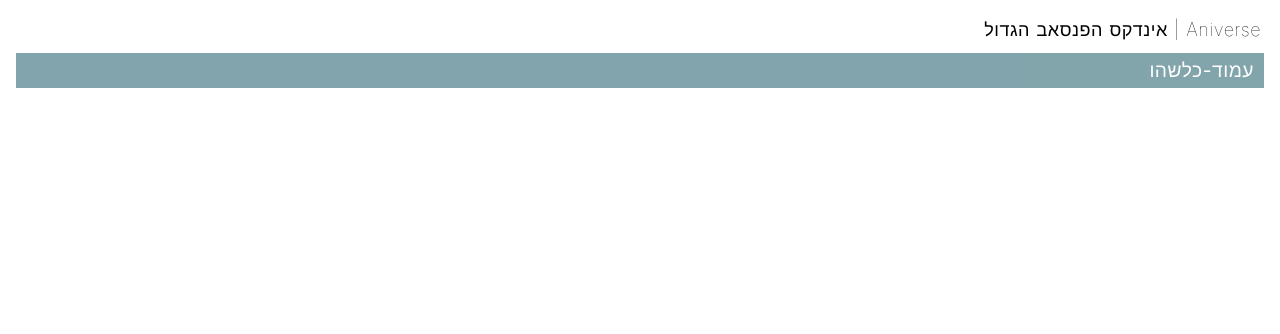
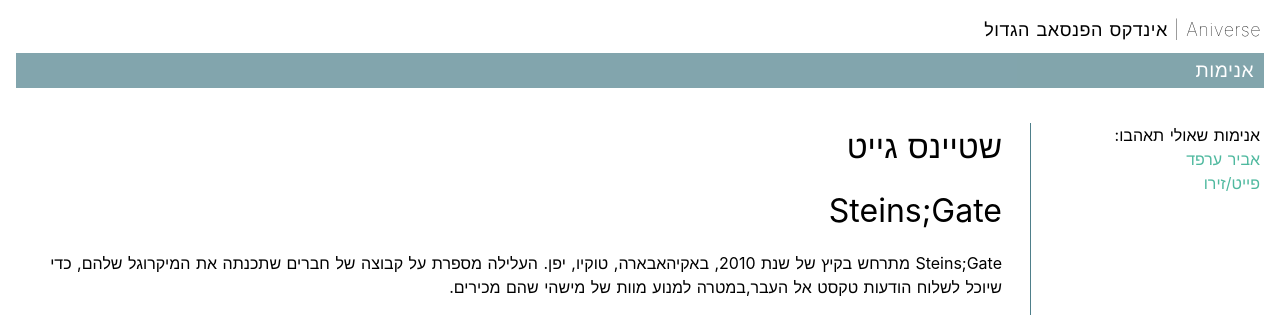
Before and after one commit to aniverse-moe/AniverseUI, a Nuxt app: page /anime/000001 in a window 1280 px wide. Shown: the top 334 px of the page. Built offline with nearby package versions, Linux system fonts and the light colour scheme; no server answers.

Commit message:
Add anime pages and anime list page

```diff
--- /dev/null
+++ b/assets/fakeData/anime.js
@@ -0,0 +1,22 @@
+export default {
+  animeList: [
+    {
+      id: '000001',
+      hebTitle: 'שטיינס גייט',
+      engTitle: 'Steins;Gate',
+      description: 'Steins;Gate מתרחש בקיץ של שנת 2010, באקיהאבארה, טוקיו, יפן.\nהעלילה מספרת על קבוצה של חברים שתכנתה את המיקרוגל שלהם, כדי שיוכל לשלוח הודעות טקסט אל העבר,במטרה למנוע מוות של מישהי שהם מכירים.'
+    },
+    {
+      id: '000002',
+      hebTitle: 'אביר ערפד',
+      engTitle: 'Vampire Knight',
+      description: 'הזיכרונות הראשונות של יוקי קרוס מתחילים בלילה מושלג,לפני 10 שנים היא הותקפה ע”י ערפד ולמזלה הציל אותה ערפד אחר. הערפד שהציל אותה לוקח אותה לאקדמיית קרוס,שם הוא לוקח אותה למנהל והוא מחליט לאמץ אותה לבת שלו.'
+    },
+    {
+      id: '000003',
+      hebTitle: 'פייט/זירו',
+      engTitle: 'Fate/Zero',
+      description: 'מלחמת הגביע הקדוש – לרדוף אחרי כוחו של ה”גביע הקדוש” שממלא משאלה, תחרות שבה שבעה קוסמים מזמנים שבע נשמות הירואיות שנלחמות זו בזו בשביל הגביע. בשלושת המלחמות הקודמות אף אחד לא הצליח להגיע לגביע הקדוש, ומלחמה חדשה בפתח.'
+    }
+  ]
+}
--- a/components/TopNavbar.vue
+++ b/components/TopNavbar.vue
@@ -8,8 +8,8 @@
       <div class="subheader">
         <ul>
           <li>
-            <nuxt-link :to="`/`">
-              עמוד-כלשהו
+            <nuxt-link :to="`/anime`">
+              אנימות
             </nuxt-link>
           </li>
         </ul>
@@ -22,7 +22,7 @@
 export default {}
 </script>
 
-<style scoped>
+<style scoped lang="scss">
 nav {
   display: flex;
   justify-content: space-between;
@@ -42,7 +42,7 @@
 }
 .nav .logo .subheader {
   opacity: 0.7;
-  background-color: #4e7f8a;
+  background-color: #4e7f8a; // TODO: use color variable
   padding: 3px 10px 3px 10px;
   margin-top: 10px;
   min-height: 35px;
--- /dev/null
+++ b/pages/anime/_id.vue
@@ -0,0 +1,122 @@
+<template>
+  <div class="container-under-navbar">
+    <div class="page-container">
+      <article>
+        <h1 class="heb-title">
+          {{ currAnime.hebTitle }}
+        </h1>
+        <h1 class="eng-title">
+          {{ currAnime.engTitle }}
+        </h1>
+        <p>{{ currAnime.description }}</p>
+      </article>
+
+      <aside>
+        <h4 dir="rtl">
+          אנימות שאולי תאהבו:
+        </h4>
+        <ul>
+          <li v-for="related in relatedAnimes" :key="related.id">
+            <nuxt-link :to="`/anime/${related.id}`">
+              {{ related.hebTitle }}
+            </nuxt-link>
+          </li>
+        </ul>
+      </aside>
+    </div>
+  </div>
+</template>
+
+<script>
+import fakeAnime from '~/assets/fakeData/anime'
+
+export default {
+  middleware ({ params, error }) {
+    // Check if url-anime-id not in animeList
+    if (!fakeAnime.animeList.some((e) => e.id === params.id)) {
+      return error({ statusCode: 404, message: 'Anime Page Not Found' })
+    }
+  },
+
+  data () {
+    return {
+      // The anime id that is specified in the url
+      // (Because we named the file _id.vue)
+      id: this.$route.params.id,
+
+      animeList: fakeAnime.animeList
+    }
+  },
+
+  computed: {
+    currAnime () {
+      return this.animeList.find((a) => a.id === this.id)
+    },
+
+    relatedAnimes () {
+      return this.animeList.filter((a) => a.id !== this.id)
+    },
+  },
+
+  head () {
+    return {
+      title: `${this.currAnime.engTitle}`
+    }
+  },
+}
+</script>
+
+<style scoped lang="scss">
+.container-under-navbar {
+  margin-top: 35px;
+}
+
+.page-container {
+  display: flex;
+  justify-content: space-between;
+  line-height: 1.5;
+  text-align: right;
+}
+
+article * {
+  margin-bottom: 1rem;
+  direction: rtl;
+}
+
+aside {
+  min-width: 234px;
+  max-width: 234px;
+  padding-left: 2rem;
+  padding-right: 4px;
+  border-left: 1px solid #4e7f8a; // TODO: use color variable
+  margin-left: 28px;
+}
+
+%title {
+  font-size: 2rem;
+}
+
+.heb-title {
+  @extend %title;
+  direction: rtl;
+}
+
+.eng-title {
+  @extend %title;
+  direction: ltr;
+}
+
+a {
+  color: #4fb99f;
+  text-decoration: none;
+  transition: all 0.3s ease;
+
+  &:hover {
+    color: #068587;
+  }
+}
+
+h3 {
+  font-weight: bold;
+}
+</style>
--- /dev/null
+++ b/pages/anime/index.vue
@@ -0,0 +1,58 @@
+<template>
+  <div class="container-under-navbar">
+    <div class="container-middle">
+      <div>
+        <h1 class="title">
+          אנימות
+        </h1>
+        <ul>
+          <li v-for="anime in animeList" :key="anime.id" dir="rtl">
+            <nuxt-link :to="`/anime/${anime.id}`">
+              {{ anime.hebTitle }} ({{ anime.engTitle }})
+            </nuxt-link>
+          </li>
+        </ul>
+      </div>
+    </div>
+  </div>
+</template>
+
+<script>
+import fakeAnime from '~/assets/fakeData/anime'
+
+export default {
+  data () {
+    return {
+      animeList: fakeAnime.animeList,
+    }
+  },
+
+  head () {
+    return {
+      title: 'Anime List',
+    }
+  },
+}
+</script>
+
+<style scoped>
+.container-under-navbar {
+  margin-top: 35px;
+}
+
+.container-middle {
+  margin: 0 auto;
+  min-height: 100vh;
+  display: flex;
+  justify-content: center;
+  text-align: center;
+}
+
+.title {
+  display: block;
+  font-weight: 300;
+  font-size: 100px;
+  color: #35495e;
+  letter-spacing: 1px;
+}
+</style>
```
